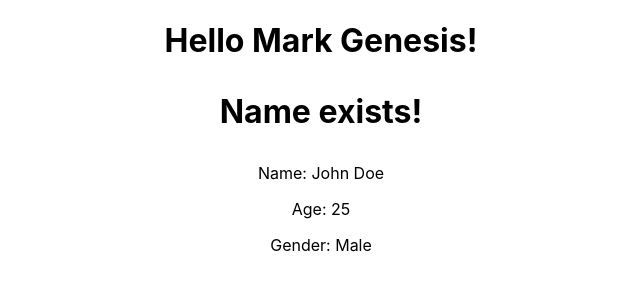
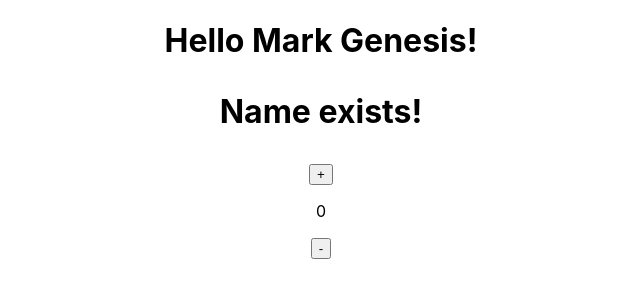
Before and after one commit to gtopinio/react-playground, a React (Create React App) app: page / in a window 1280 px wide. Shown: the top 300 px of the page, without its empty margins (319-959 px from the left). Built offline with nearby package versions, Linux system fonts and the light colour scheme.

Commit message:
update: play around with useState in a component

```diff
--- a/src/App.js
+++ b/src/App.js
@@ -1,6 +1,7 @@
 import './App.css';
 import Hobbies from './components/Hobbies/Hobbies';
 import Person from './components/Person/Person';
+import State from './components/State/State';
 
 const App = () => {
   const name = 'Mark Genesis'
@@ -20,11 +21,7 @@ const App = () => {
           </>
         }
       </h1>
-      <Person
-        name="John Doe"
-        age={25}
-        gender="Male"
-      />
+      <State />
     </div>
   );
 }
--- /dev/null
+++ b/src/components/State/State.js
@@ -0,0 +1,28 @@
+import { useState } from 'react';
+
+const State = () => {
+
+    const [count, setCount] = useState(0);
+
+    const increment = () => {
+        setCount((prevCouunt) => {
+            return prevCouunt + 1;
+        });
+    }
+
+    const decrement = () => {
+        setCount((prevCouunt) => {
+            return prevCouunt - 1;
+        });
+    }
+
+    return (
+        <div>
+            <button onClick={increment}>+</button>
+            <p>{count}</p>
+            <button onClick={decrement}>-</button>
+        </div>
+    );
+}
+
+export default State;
```
Also changed, not shown: src/components/State/State.css (added).
